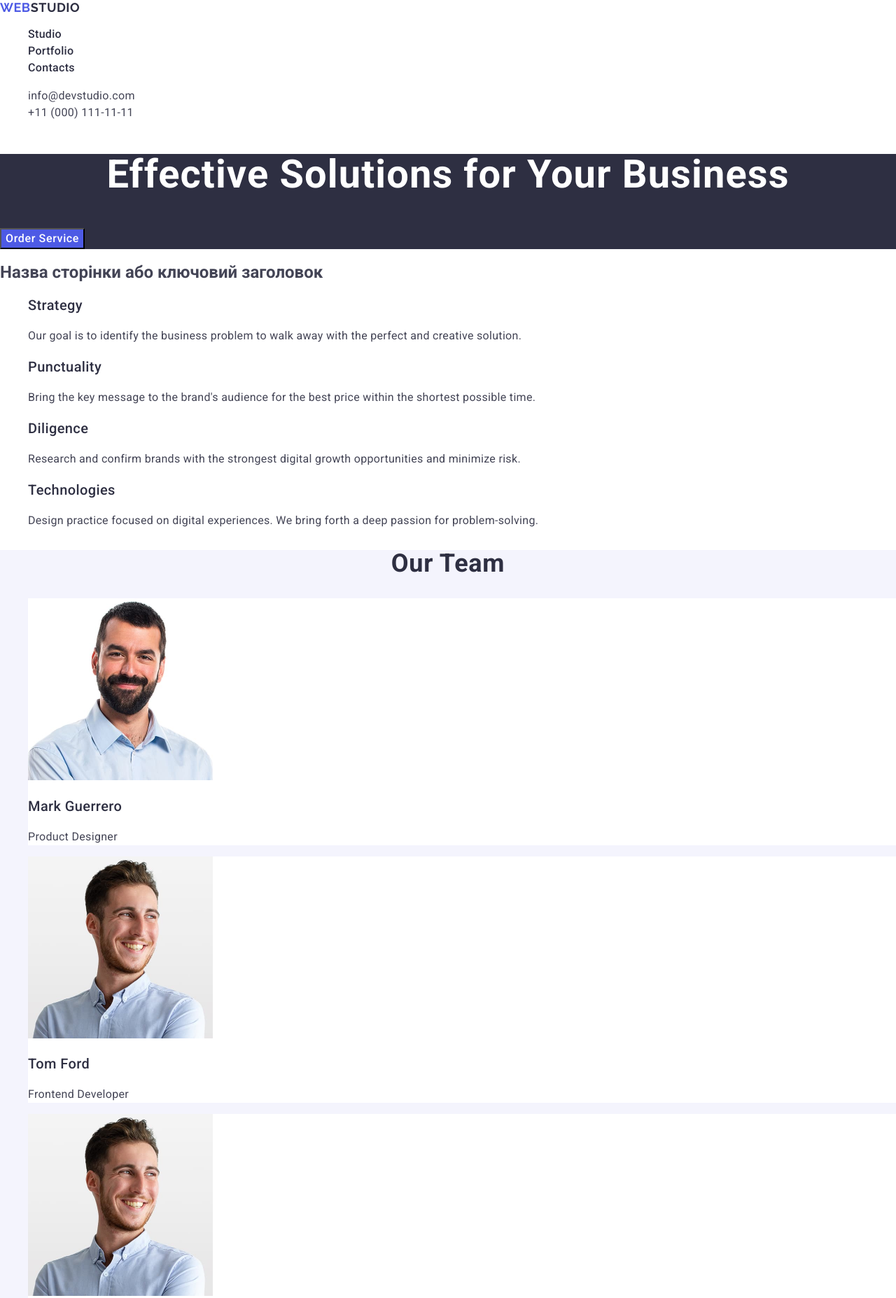
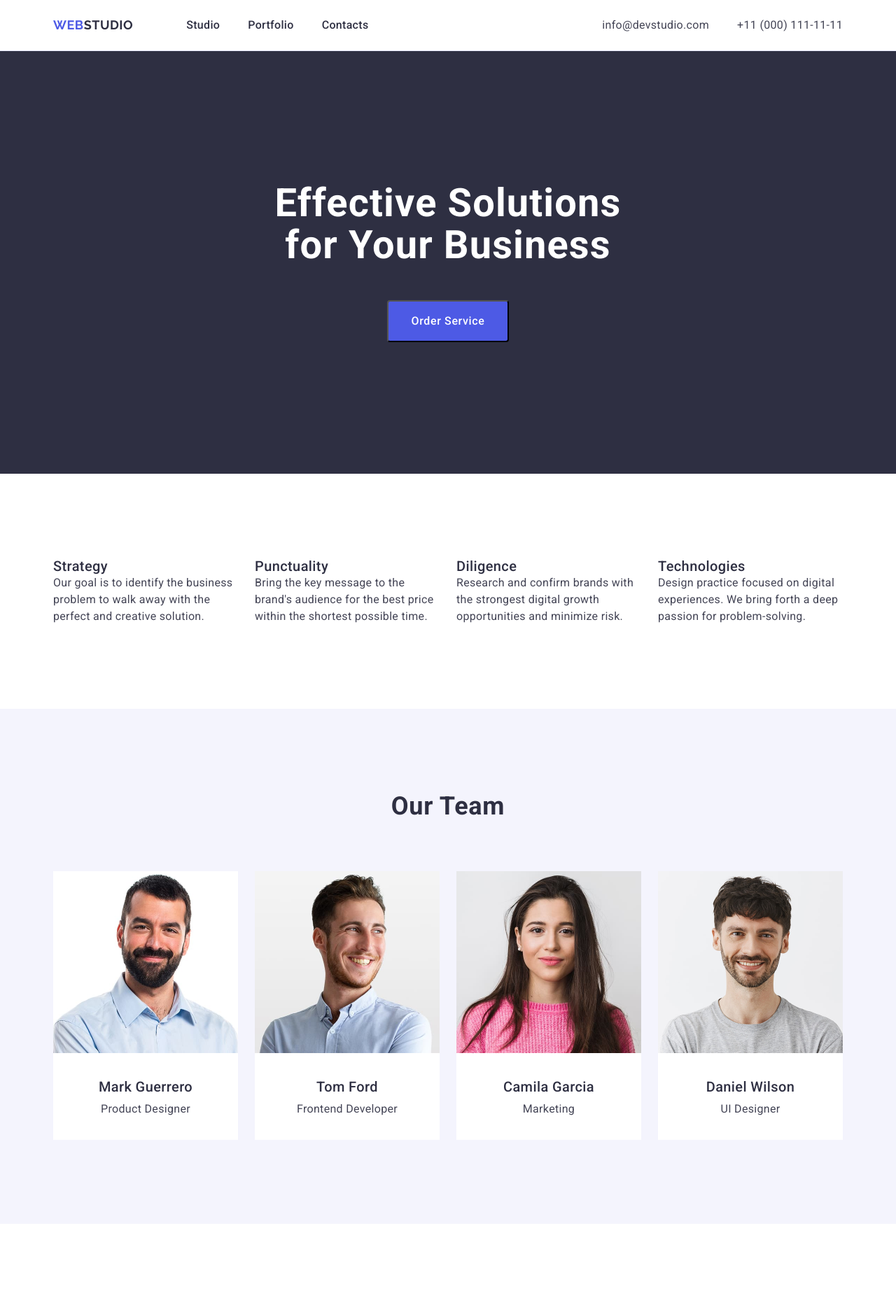
Before and after one commit to Evgeniya-28/goit-markup-hw-03, a plain HTML site: page index.html in a window 1280 px wide. Shown: the top 1855 px of the page at 70% size. Drawn offline with nearby package versions, Linux system fonts and the light colour scheme.

Commit message:
made all

```diff
--- a/css/styles.css
+++ b/css/styles.css
@@ -3,14 +3,42 @@ body {
   color: #434455;
   background-color: #fff;
 }
-
+/* reset */
 ul,
 ol {
   list-style-type: none;
+  margin: 0;
+  padding: 0;
 }
-
+h1,
+h2,
+h3,
+h4,
+h5,
+h6,
+p {
+  margin: 0;
+}
 a {
   text-decoration: none;
+}
+/* common */
+.container {
+  max-width: 1158px;
+  padding: 0 15px;
+  margin: 0 auto;
+}
+/* header */
+.page-header {
+  border-bottom: 1px solid #e7e9fc;
+}
+.header-container {
+  display: flex;
+  align-items: center;
+}
+.header-nav {
+  display: flex;
+  align-items: center;
 }
 
 .logo {
@@ -22,6 +50,10 @@ a {
   text-transform: uppercase;
   color: #4d5ae5;
 }
+.header-logo {
+  padding: 24px 0;
+  margin-right: 76px;
+}
 
 .header-logo .logo-part {
   color: #2e2f42;
@@ -32,24 +64,37 @@ a {
 }
 
 .nav-link {
+  display: block;
+  padding: 24px 0;
   font-weight: 500;
   font-size: 16px;
   line-height: 1.5;
   letter-spacing: 0.02em;
   color: #2e2f42;
 }
-
+.contacts-list {
+  display: flex;
+  align-items: center;
+  gap: 40px;
+}
 .contacts {
   font-style: normal;
+  margin-left: auto;
 }
 
 .contacts-link {
+  display: block;
+  padding: 24px 0;
   font-size: 16px;
   line-height: 1.5;
   letter-spacing: 0.02em;
   color: #434455;
 }
-
+.nav-list {
+  display: flex;
+  align-items: center;
+  gap: 40px;
+}
 .nav-link:hover,
 .nav-link:focus,
 .contacts-link:hover,
@@ -58,6 +103,7 @@ a {
 }
 .hero {
   background-color: #2e2f42;
+  padding-bottom: 188px;
 }
 .hero-section {
   font-family: "Roboto", sans-serif;
@@ -67,8 +113,13 @@ a {
   text-align: center;
   letter-spacing: 0.02em;
   color: #ffffff;
+  padding-top: 188px;
+  margin-bottom: 48px;
+  max-width: 496px;
+  margin: auto;
 }
 .button-hero {
+  display: block;
   background-color: #4d5ae5;
   font-weight: 500;
   font-size: 16px;
@@ -76,7 +127,11 @@ a {
   letter-spacing: 0.04em;
   color: #ffffff;
   cursor: pointer;
+  border-radius: 4px;
+  padding: 16px 32px;
+  margin: 48px auto 0 auto;
 }
+
 .button-hero:hover,
 .button-hero:focus {
   background-color: #404bbf;
@@ -87,6 +142,11 @@ a {
   line-height: 1.2;
   letter-spacing: 0.02em;
   color: #2e2f42;
+  max-width: 264px;
+}
+.benefits {
+  padding-top: 120px;
+  padding-bottom: 120px;
 }
 .benefits-p {
   font-size: 16px;
@@ -94,9 +154,22 @@ a {
   letter-spacing: 0.02em;
   color: #434455;
   font-weight: 400;
+  max-width: 264px;
+}
+.benefits-list {
+  display: flex;
+  align-items: center;
+  gap: 24px;
 }
 .teams {
   background-color: #f4f4fd;
+  padding-top: 120px;
+  padding-bottom: 120px;
+}
+.team-list {
+  display: flex;
+  align-items: center;
+  gap: 24px;
 }
 .our-team {
   font-size: 36px;
@@ -105,9 +178,11 @@ a {
   letter-spacing: 0.02em;
   text-transform: capitalize;
   color: #2e2f42;
+  margin-bottom: 72px;
 }
 .team-set {
   background-color: #ffffff;
+  max-width: 264px;
 }
 .team-card {
   font-weight: 500;
@@ -115,11 +190,16 @@ a {
   line-height: 1.2;
   letter-spacing: 0.02em;
   color: #2e2f42;
+  margin-top: 32px;
+  margin-bottom: 8px;
+  text-align: center;
 }
 .team-p {
   font-size: 16px;
   line-height: 1.5;
   letter-spacing: 0.02em;
+  padding-bottom: 32px;
+  text-align: center;
 }
 .our-portfolio {
   font-size: 36px;
@@ -128,6 +208,8 @@ a {
   letter-spacing: 0.02em;
   text-transform: capitalize;
   color: #2e2f42;
+  padding-top: 120px;
+  margin-bottom: 72px;
 }
 .port {
   font-weight: 500;
@@ -135,14 +217,35 @@ a {
   line-height: 1.2;
   letter-spacing: 0.02em;
   color: #2e2f42;
+  margin-top: 32px;
+  padding-left: 16px;
 }
 .portfolio-set {
   font-size: 16px;
   line-height: 1.5;
   letter-spacing: 0.02em;
+  padding-left: 16px;
+  padding-bottom: 32px;
+}
+.portfolio-list {
+  display: flex;
+  align-items: center;
+  gap: 24px;
+  margin-bottom: 48px;
+}
+.portfolio-list-text {
+  border-bottom: 1px solid #e7e9fc;
+  max-width: 360px;
 }
 .footer {
+  display: flex;
+  align-items: center;
+  gap: 24px;
   background-color: #2e2f42;
+  padding-top: 100px;
+}
+.footer-container {
+  margin-left: 156px;
 }
 .footer-logo {
   font-family: "Raleway", sans-serif;
@@ -156,8 +259,15 @@ a {
 .footer-part {
   color: #f4f4fd;
 }
+
 .footer-text {
   line-height: 1.5;
   color: #f4f4fd;
   letter-spacing: 0.02em;
+  margin-top: 16px;
+  padding-bottom: 100px;
+  max-width: 264px;
 }
+.visually-hidden {
+  display: none;
+}
--- a/index.html
+++ b/index.html
@@ -24,10 +24,10 @@
   </head>
   <body>
     <header class="page-header">
+      <div class="container header-container">
         <nav class="header-nav">
           <a class="logo header-logo" href="./index.html"
-          >Web<span class="logo-part">Studio</span></a
-        >
+            >Web<span class="logo-part">Studio</span></a>
           <ul class="nav-list">
             <li class="nav-item">
               <a class="nav-link" href="./index.html">Studio</a>
@@ -36,7 +36,6 @@
             <li class="nav-item"><a class="nav-link" href="">Contacts</a></li>
           </ul>
         </nav>
-
         <address class="contacts">
         <ul class="contacts-list">
           <li class="contacts-item">
@@ -51,20 +50,24 @@
           </li>
         </ul>
       </address>
+      </div>
     </header>
     <main>
       <section id="hero" class="hero">
+        <div class="container">
         <h1 class="hero-section">Effective Solutions for Your Business</h1>
         <button type="button" class="button-hero">Order Service</button>
+        </div>
       </section>
+      <div class="container benefits">
         <section id="benefits">
           <h2 class="visually-hidden">Назва сторінки або ключовий заголовок</h2>
-        <ul>
+          <ul class="benefits-list">
             <li>
               <h3 class="benefits-set">Strategy</h3>
               <p class="benefits-p">
-              Our goal is to identify the business problem to walk away with the
-              perfect and creative solution.
+                Our goal is to identify the business problem to walk away with
+                the perfect and creative solution.
               </p>
             </li>
             <li>
@@ -90,9 +93,11 @@
             </li>
           </ul>
         </section>
+      </div>
       <section id="team" class="teams">
+        <div class="container">
         <h2 class="our-team">Our Team</h2>
-        <ul>
+          <ul class="team-list">
             <li class="team-set">
               <img
                 src="./images/ProductDesigner.jpg"
@@ -115,8 +120,8 @@
             </li>
             <li class="team-set">
               <img
-              src="./images/FrontendDeveloper.jpg"
-              alt="FrontendDeveloper"
+                src="./images/Marketing.jpg"
+                alt="marketing"
                 width="264"
                 height="260"
               />
@@ -134,11 +139,14 @@
               <p class="team-p">UI Designer</p>
             </li>
           </ul>
+          </div>
         </section>
+      </div>
+      <div class="container">
         <section id="portfolio">
           <h2 class="our-portfolio">Our Portfolio</h2>
-        <ul>
-          <li>
+          <ul class="portfolio-list">
+            <li class="portfolio-list-text">
               <img
                 src="./images/BankingApp.jpg"
                 alt="BankingApp"
@@ -148,7 +156,7 @@
               <h3 class="port">Banking App</h3>
               <p class="portfolio-set">App</p>
             </li>
-          <li>
+              <li class="portfolio-list-text">
               <img
                 src="./images/CashlessPayment.jpg"
                 alt="CashlessPayment"
@@ -158,7 +166,7 @@
               <h3 class="port">Cashless Payment</h3>
               <p class="portfolio-set">Marketing</p>
               </li>
-          <li>
+            <li class="portfolio-list-text">
               <img
                 src="./images/MeditationApp.jpg"
                 alt="MeditationApp"
@@ -168,7 +176,9 @@
               <h3 class="port">Meditation App</h3>
               <p class="portfolio-set">App</p>
             </li>
-          <li>
+          </ul>
+            <ul  class="portfolio-list">
+            <li class="portfolio-list-text">
               <img
                 src="./images/TaxiService.jpg"
                 alt="TaxiService"
@@ -178,7 +188,7 @@
               <h3 class="port">Taxi Service</h3>
               <p class="portfolio-set">Marketing</p>
             </li>
-          <li>
+            <li class="portfolio-list-text">
               <img
                 src="./images/ScreenIllustrations.jpg"
                 alt="ScreenIllustrations"
@@ -188,7 +198,7 @@
               <h3 class="port">Screen Illustrations</h3>
               <p class="portfolio-set">Design</p>
             </li>
-          <li>
+            <li class="portfolio-list-text">
               <img
                 src="./images/OnlineCourses.jpg"
                 alt="OnlineCourses"
@@ -200,15 +210,17 @@
             </li>
             </ul>
       </section>
+      </div>
     </main>
     <footer class="footer">
+      <div class="container footer-container">
       <a class="footer-logo" href="./index.html"
-        >Web<span class="footer-part">Studio</span></a
-      >
+        >Web<span class="footer-part">Studio</span></a>
       <p class="footer-text">
         Increase the flow of customers and sales for your business with digital
         marketing & growth solutions.
       </p>
+      </div>
     </footer>
   </body>
 </html>
```
Lines whose indentation alone changed are shown as unchanged.
